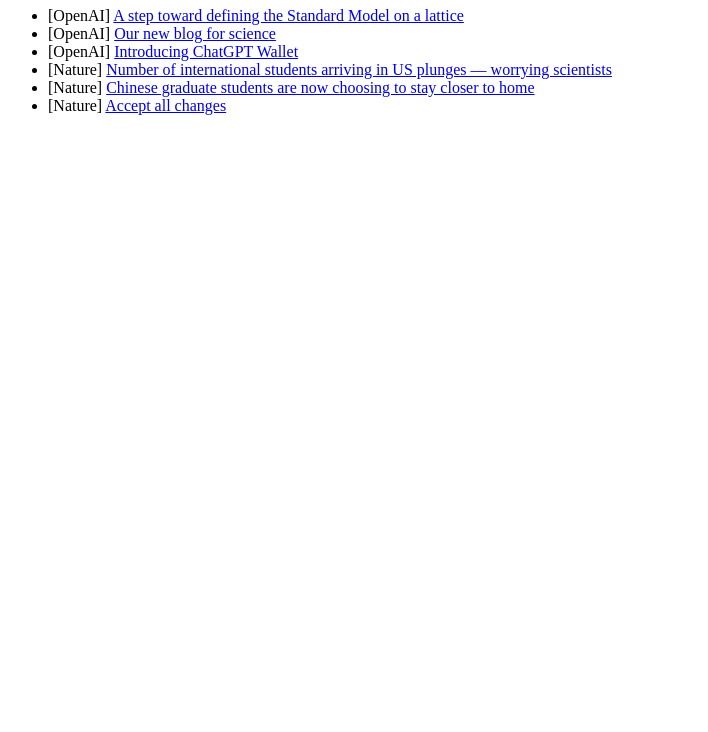
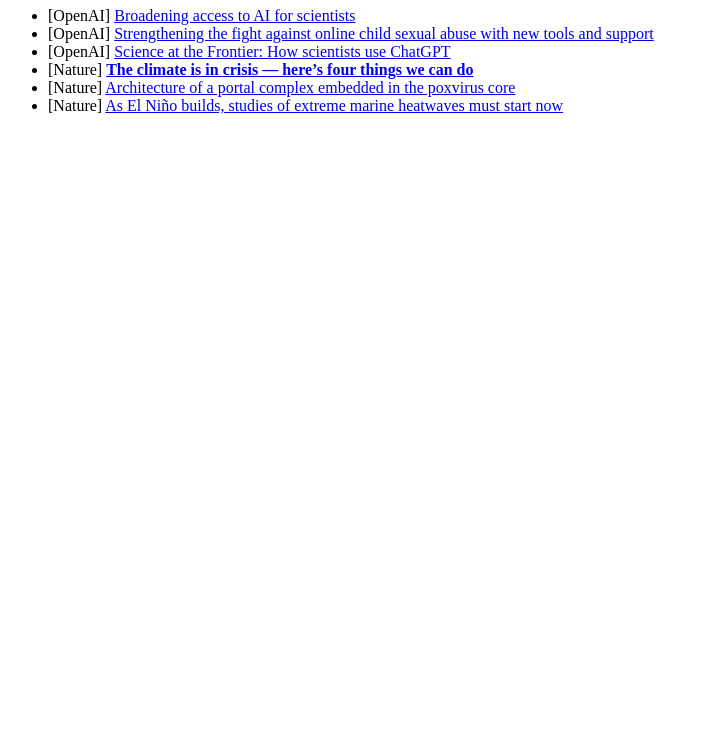
Before and after one commit to FloodTao/my-news-factory, a plain HTML site: page index.html in a window 1280 px wide. Shown: the part 68-800 px from the top of the page, without its empty margins (0-708 px from the left). Drawn offline with Linux system fonts and the light colour scheme.

Commit message:
Update News Report

```diff
--- a/index.html
+++ b/index.html
@@ -1 +1 @@
-<html><meta charset='utf-8'><body><h1>今日全球资讯</h1><ul><li>[OpenAI] <a href='https://openai.com/index/step-toward-defining-the-standard-model'>A step toward defining the Standard Model on a lattice</a></li><li>[OpenAI] <a href='https://openai.com/index/our-new-blog-for-science'>Our new blog for science</a></li><li>[OpenAI] <a href='https://openai.com/index/introducing-chatgpt-wallet'>Introducing ChatGPT Wallet</a></li><li>[Nature] <a href='https://www.nature.com/articles/d41586-026-03668-x'>Number of international students arriving in US plunges — worrying scientists</a></li><li>[Nature] <a href='https://www.nature.com/articles/d41586-026-03456-7'>Chinese graduate students are now choosing to stay closer to home</a></li><li>[Nature] <a href='https://www.nature.com/articles/d41586-026-03516-y'>Accept all changes</a></li></ul></body></html>
+<html><meta charset='utf-8'><body><h1>今日全球资讯</h1><ul><li>[OpenAI] <a href='https://openai.com/index/expanding-chatgpt-for-academic-researchers'>Broadening access to AI for scientists</a></li><li>[OpenAI] <a href='https://openai.com/index/strengthening-online-child-safety'>Strengthening the fight against online child sexual abuse with new tools and support</a></li><li>[OpenAI] <a href='https://openai.com/index/science-at-the-frontier'>Science at the Frontier: How scientists use ChatGPT</a></li><li>[Nature] <a href='https://www.nature.com/articles/d41586-026-03760-2'><b>The climate is in </b><b>crisis</b><b> — here’s four things we can do</b></a></li><li>[Nature] <a href='https://www.nature.com/articles/s41586-026-11399-2'>Architecture of a portal complex embedded in the poxvirus core</a></li><li>[Nature] <a href='https://www.nature.com/articles/d41586-026-03715-7'>As El Niño builds, studies of extreme marine heatwaves must start now</a></li></ul></body></html>
```
